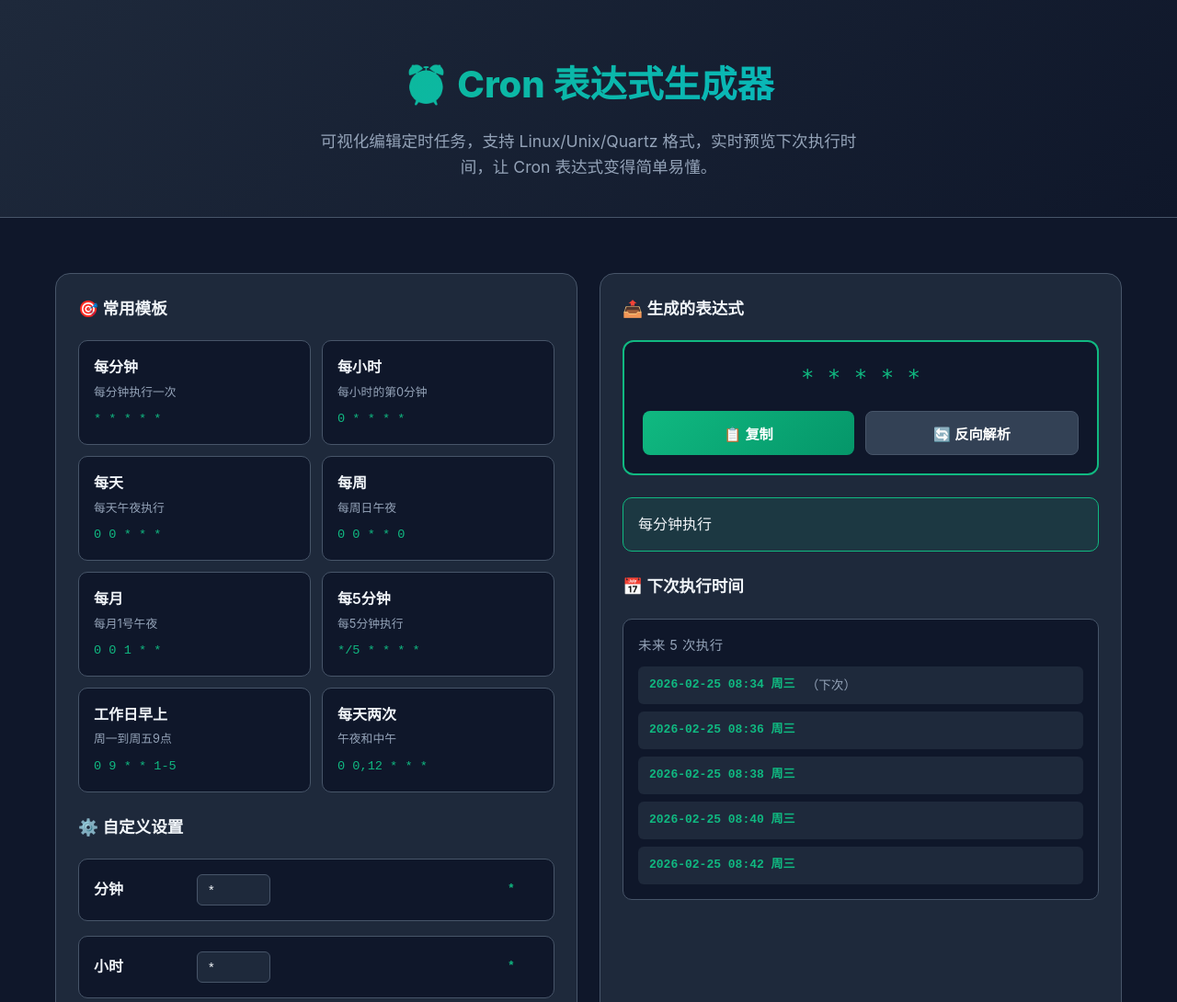
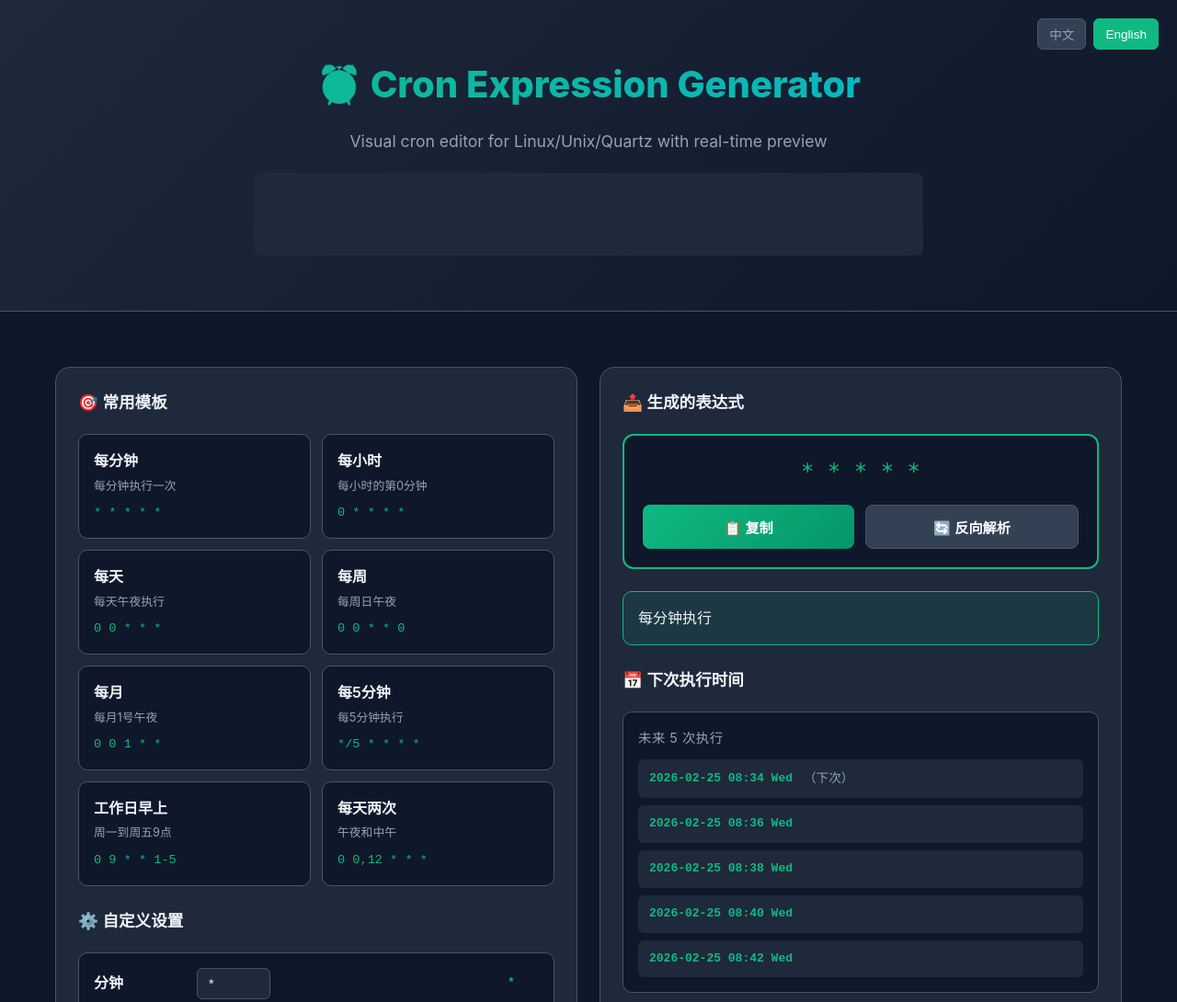
Before and after one commit to SevenTianyu/cron-expression-generator, a plain HTML site: page index.html in a window 1280 px wide. Shown: the top 1090 px of the page at 92% size. Drawn offline with Linux system fonts and the light colour scheme.

Commit message:
Fix: Auto-detect browser language on page load

```diff
--- a/index.html
+++ b/index.html
@@ -3,8 +3,11 @@
 <head>
     <meta charset="UTF-8">
     <meta name="viewport" content="width=device-width, initial-scale=1.0">
-    <title>Cron 表达式生成器 - 可视化定时任务工具</title>
-    <meta name="description" content="免费的 Cron 表达式生成器，支持可视化编辑、实时预览、常用模板，轻松生成 Linux/Unix/Quartz 定时任务表达式">
+    <title id="pageTitle">Cron Expression Generator - Visual Cron Tool</title>
+    <meta name="description" id="pageDesc" content="Free Cron Expression Generator with visual editor, real-time preview, and templates. Generate Linux/Unix/Quartz cron expressions easily.">
+
+    <!-- Google AdSense -->
+    <script async src="https://pagead2.googlesyndication.com/pagead/js/adsbygoogle.js?client=ca-pub-PLACEHOLDER" crossorigin="anonymous"></script>
     <style>
         * {
             margin: 0;
@@ -46,6 +49,45 @@
             padding: 60px 20px 40px;
             background: linear-gradient(135deg, var(--surface) 0%, var(--bg) 100%);
             border-bottom: 1px solid var(--border);
+            position: relative;
+        }
+
+        .lang-switcher {
+            position: absolute;
+            top: 20px;
+            right: 20px;
+            display: flex;
+            gap: 8px;
+        }
+
+        .lang-btn {
+            padding: 6px 12px;
+            background: var(--surface-light);
+            border: 1px solid var(--border);
+            border-radius: 6px;
+            color: var(--text-muted);
+            cursor: pointer;
+            font-size: 0.85rem;
+            transition: all 0.2s;
+        }
+
+        .lang-btn:hover, .lang-btn.active {
+            background: var(--primary);
+            color: white;
+            border-color: var(--primary);
+        }
+
+        .ad-banner {
+            max-width: 728px;
+            margin: 20px auto;
+            min-height: 90px;
+            background: var(--surface);
+            border-radius: 8px;
+            display: flex;
+            align-items: center;
+            justify-content: center;
+            color: var(--text-muted);
+            font-size: 0.85rem;
         }
 
         .logo {
@@ -448,8 +490,26 @@
 </head>
 <body>
     <header>
-        <div class="logo">⏰ Cron 表达式生成器</div>
-        <p class="tagline">可视化编辑定时任务，支持 Linux/Unix/Quartz 格式，实时预览下次执行时间，让 Cron 表达式变得简单易懂。</p>
+        <div class="lang-switcher">
+            <button class="lang-btn active" onclick="setLang('zh')">中文</button>
+            <button class="lang-btn" onclick="setLang('en')">English</button>
+        </div>
+
+        <div class="logo" id="logo">⏰ Cron 表达式生成器</div>
+        <p class="tagline" id="tagline">可视化编辑定时任务，支持 Linux/Unix/Quartz 格式，实时预览下次执行时间，让 Cron 表达式变得简单易懂。</p>
+
+        <!-- AdSense Banner -->
+        <div class="ad-banner">
+            <ins class="adsbygoogle"
+                 style="display:block"
+                 data-ad-client="ca-pub-PLACEHOLDER"
+                 data-ad-slot="PLACEHOLDER"
+                 data-ad-format="auto"
+                 data-full-width-responsive="true"></ins>
+            <script>
+                 (adsbygoogle = window.adsbygoogle || []).push({});
+            </script>
+        </div>
     </header>
 
     <div class="container">
@@ -810,21 +870,72 @@
             const day = String(date.getDate()).padStart(2, '0');
             const hour = String(date.getHours()).padStart(2, '0');
             const minute = String(date.getMinutes()).padStart(2, '0');
-            const weekdays = ['周日', '周一', '周二', '周三', '周四', '周五', '周六'];
+            const weekdays = currentLang === 'zh'
+                ? ['周日', '周一', '周二', '周三', '周四', '周五', '周六']
+                : ['Sun', 'Mon', 'Tue', 'Wed', 'Thu', 'Fri', 'Sat'];
             const weekday = weekdays[date.getDay()];
 
             return `${year}-${month}-${day} ${hour}:${minute} ${weekday}`;
         }
 
+        // 多语言支持
+        const i18n = {
+            zh: {
+                copied: '已复制到剪贴板！',
+                parsed: '已解析表达式！',
+                invalidCron: '无效的 Cron 表达式，需要 5 个字段',
+                next: '（下次）'
+            },
+            en: {
+                copied: 'Copied to clipboard!',
+                parsed: 'Expression parsed!',
+                invalidCron: 'Invalid cron expression, 5 fields required',
+                next: '(next)'
+            }
+        };
+
+        let currentLang = 'zh';
+
+        function setLang(lang) {
+            currentLang = lang;
+            document.querySelectorAll('.lang-btn').forEach(btn => {
+                btn.classList.toggle('active',
+                    (lang === 'zh' && btn.textContent.includes('中文')) ||
+                    (lang === 'en' && btn.textContent.includes('English'))
+                );
+            });
+
+            // Update page title
+            document.getElementById('pageTitle').textContent = lang === 'zh'
+                ? 'Cron 表达式生成器 - 可视化定时任务工具'
+                : 'Cron Expression Generator - Visual Cron Tool';
+            document.getElementById('pageDesc').content = lang === 'zh'
+                ? '免费的 Cron 表达式生成器，支持可视化编辑、实时预览、常用模板'
+                : 'Free Cron Expression Generator with visual editor and templates';
+
+            // Update logo and tagline
+            document.getElementById('logo').textContent = lang === 'zh'
+                ? '⏰ Cron 表达式生成器'
+                : '⏰ Cron Expression Generator';
+            document.getElementById('tagline').textContent = lang === 'zh'
+                ? '可视化编辑定时任务，支持 Linux/Unix/Quartz 格式，实时预览下次执行时间'
+                : 'Visual cron editor for Linux/Unix/Quartz with real-time preview';
+
+            updateCron();
+        }
+
         // 复制功能
         document.getElementById('copyBtn').addEventListener('click', () => {
             navigator.clipboard.writeText(cronExpression.textContent);
-            showToast('已复制到剪贴板！');
+            showToast(i18n[currentLang].copied);
         });
 
         // 反向解析
         document.getElementById('reverseBtn').addEventListener('click', () => {
-            const input = prompt('请输入 Cron 表达式（格式：* * * * *）：');
+            const promptText = currentLang === 'zh'
+                ? '请输入 Cron 表达式（格式：* * * * *）：'
+                : 'Enter cron expression (format: * * * * *):';
+            const input = prompt(promptText);
             if (input) {
                 const parts = input.trim().split(/\s+/);
                 if (parts.length === 5) {
@@ -834,9 +945,9 @@
                     inputs.month.value = parts[3];
                     inputs.weekday.value = parts[4];
                     updateCron();
-                    showToast('已解析表达式！');
+                    showToast(i18n[currentLang].parsed);
                 } else {
-                    alert('无效的 Cron 表达式，需要 5 个字段');
+                    alert(i18n[currentLang].invalidCron);
                 }
             }
         });
@@ -849,7 +960,13 @@
         }
 
         // 初始化
-        updateCron();
+        // 检测浏览器语言并设置
+        const browserLang = navigator.language || navigator.userLanguage;
+        if (browserLang && browserLang.startsWith('en')) {
+            setLang('en');
+        } else {
+            updateCron();
+        }
     </script>
 </body>
 </html>
```
Also changed, not shown: 1 other file.
